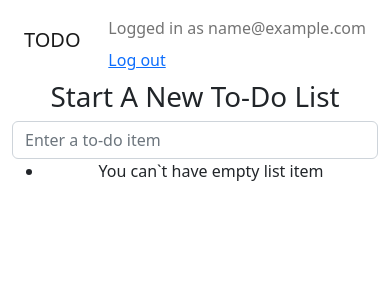
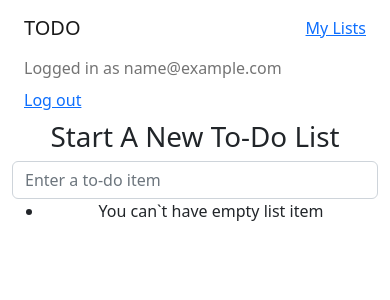
Before and after one commit to gaiiiuiiia/django_site, a Django app: page /lists/new in a window 390 px wide. Shown: the top 300 px of the page. Run offline with Django 4.2, Linux system fonts and the light colour scheme; the visitor is signed in with stand-in values (Sample User, id 1); parts of the project's set-up code (start-up, migrations or seed data) failed here and were passed over; some libraries are stand-ins or nearby versions.

Commit message:
feature/my_lists - отображение списков пользователя
 - добавил маршрут и простенький шаблон, написал тест использования шаблона

```diff
--- a/app/lists/templates/lists/base.html
+++ b/app/lists/templates/lists/base.html
@@ -18,6 +18,9 @@
         <div class="container-fluid">
             <a href="{% url 'home' %}" class="navbar-brand">TODO</a>
             {% if user.email %}
+                <ul class="nav navbar-nav">
+                    <li><a href="{% url 'lists.user_list' user.email %}" id="id_my_lists">My Lists</a></li>
+                </ul>
                 <ul class="nav navbar-nav">
                     <li class="navbar-text">Logged in as {{ user.email }}</li>
                     <li><a href="{% url 'accounts.logout' %}" class="btn-logout">Log out</a></li>
@@ -50,6 +53,7 @@
         <div class="col-md-6 col-md-offset-3">
             <div class="text-center">
                 <h1>{% block header_text %}{% endblock %}</h1>
+                {% block list_form %}
                     <form method="POST" action="{% block form_action %}{% endblock %}" novalidate>
                         {{ form.text }}
                         {% csrf_token %}
@@ -59,12 +63,18 @@
                             </div>
                         {% endif %}
                     </form>
+                {% endblock %}
             </div>
         </div>
     </div>
     <div class="row justify-content-center">
         <div class="col-md-6 col-md-offset-3">
             {% block table %}{% endblock %}
+        </div>
+    </div>
+    <div class="row justify-content-center">
+        <div class="col-md-6 col-md-offset-3">
+            {% block extra_content %}{% endblock %}
         </div>
     </div>
 </div>
--- a/app/lists/urls.py
+++ b/app/lists/urls.py
@@ -5,4 +5,5 @@ import lists.views as views
 urlpatterns = [
     path('<int:list_id>/', views.view_list, name='lists.view'),
     path('new', views.new_list, name='lists.new'),
+    path('user/<str:email>', views.user_list, name='lists.user_list'),
 ]
--- a/app/lists/views.py
+++ b/app/lists/views.py
@@ -39,3 +39,7 @@ def new_list(request: HttpRequest) -> HttpResponse:
     return render(request, 'lists/home.html', {
         'form': form,
     })
+
+
+def user_list(request: HttpRequest, email: str) -> HttpResponse:
+    return render(request, 'lists/user_list.html')
```
Also changed, not shown: app/lists/templates/lists/user_list.html (added, +14 -0 lines), app/lists/tests/test_views.py (+8 -2 lines). Lines whose indentation alone changed are shown as unchanged.
